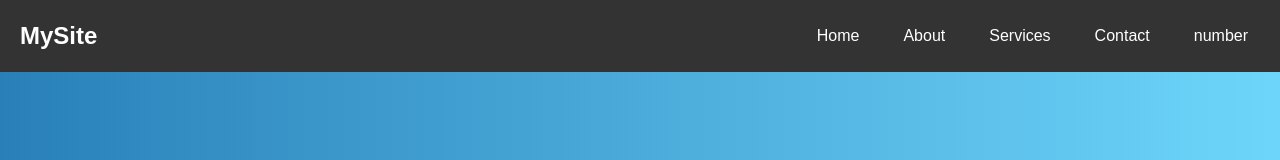
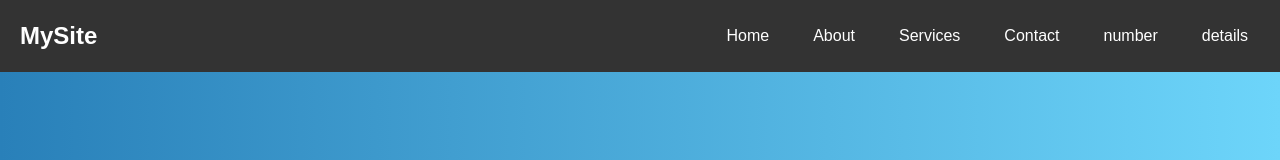
Before and after one commit to SachinKumar0427/Navbar, a plain HTML site: page index.html in a window 1280 px wide. Shown: the top 160 px of the page. Drawn offline with Linux system fonts and the light colour scheme.

Commit message:
adding details

```diff
--- a/index.html
+++ b/index.html
@@ -23,6 +23,7 @@
       <a href="#">Services</a>
       <a href="#">Contact</a>
       <a href="#">number</a>
+      <a href="#">details</a>
     </div>
   </nav>
 
```
